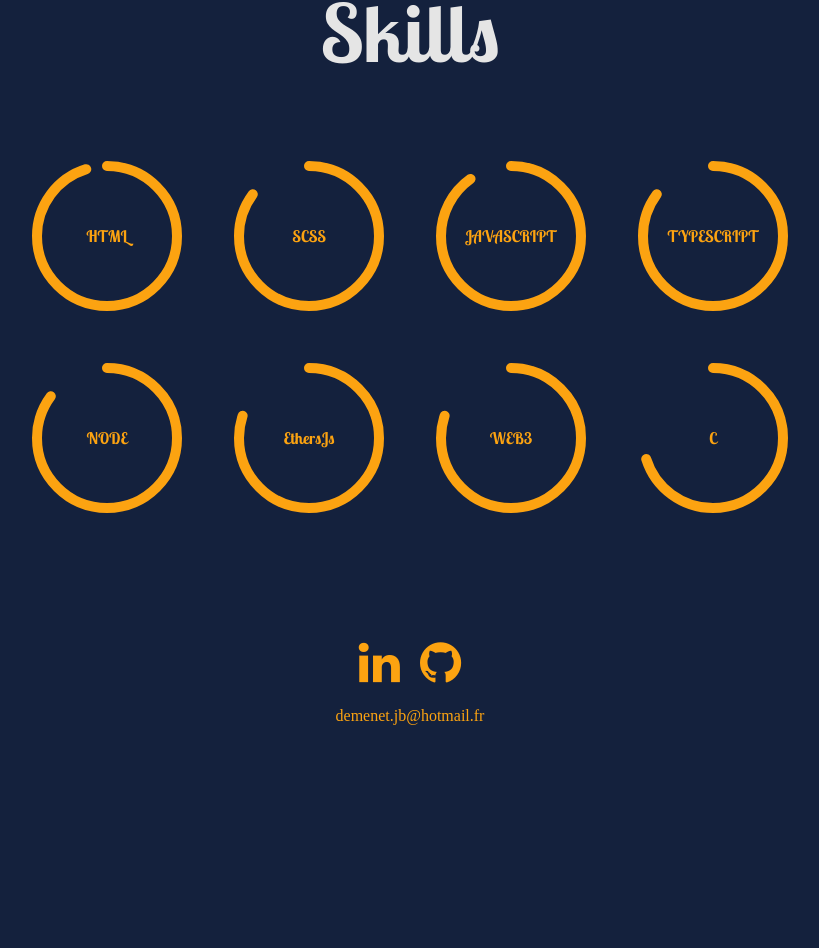
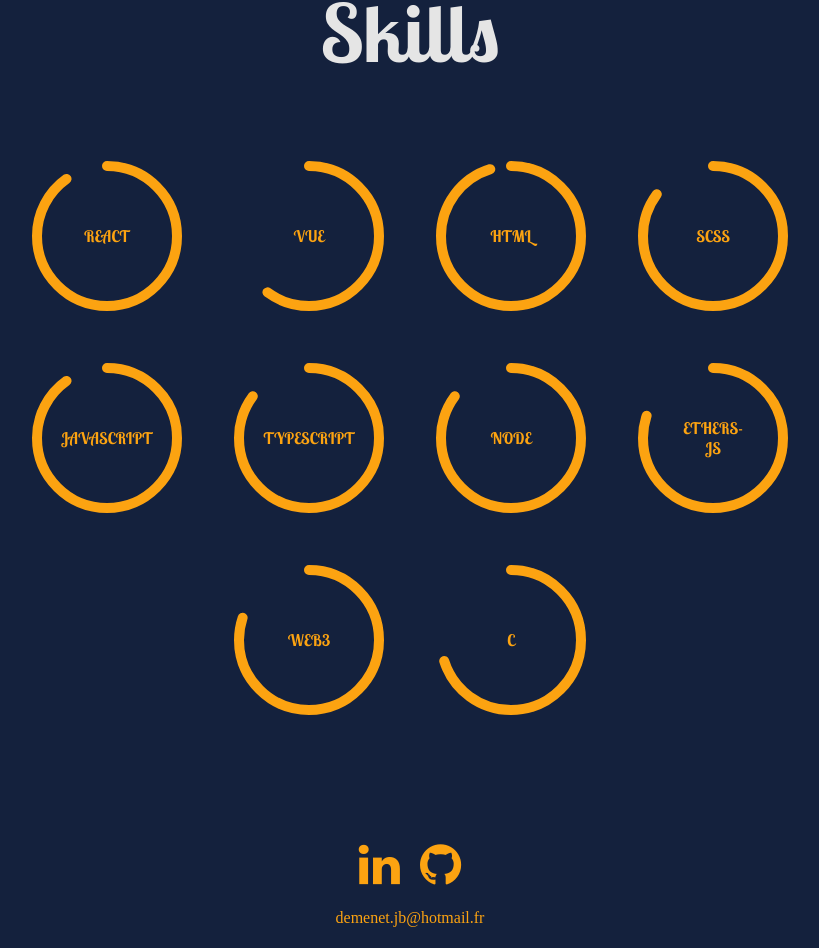
Before and after one commit to jb1011/Site-pero, a React (Create React App) app: page / in a window 1280 px wide. Shown: the part 2378-3326 px from the top of the page, without its empty margins (230-1049 px from the left). Before the commit the page ends 3153 px from the top, so only its background shows below. Built offline with nearby package versions, Linux system fonts and the light colour scheme.

Commit message:
reorder skills

```diff
--- a/src/components/Skills.js
+++ b/src/components/Skills.js
@@ -13,6 +13,9 @@ function Skills() {
     inView ? document.getElementById('ethersjs').classList.add("circle-EthersJs") : document.getElementById('ethersjs').classList.add(undefined)
     inView ? document.getElementById('web3').classList.add("circle-Web3") : document.getElementById('web3').classList.add(undefined)
     inView ? document.getElementById('c').classList.add("circle-C") : document.getElementById('c').classList.add(undefined)
+    inView ? document.getElementById('react').classList.add("circle-react") : document.getElementById('react').classList.add(undefined)
+    inView ? document.getElementById('vue').classList.add("circle-vue") : document.getElementById('vue').classList.add(undefined)
+
   }
 
   return (
@@ -22,6 +25,18 @@ function Skills() {
       <InView as='div' onChange={(inView) => triggerAnim(inView)}>
         <div style={{ display: 'flex', justifyContent: 'center' }}>
           <div className='container__progressbars'>
+            <div className="progressbar">
+              <svg className="progressbar__svg">
+                <circle id='react' cx="80" cy="80" r="70" className="progressbar__svg-circle shadow-html"> </circle>
+              </svg>
+              <span className="progressbar__text shadow-html">REACT</span>
+            </div>
+            <div className="progressbar">
+              <svg className="progressbar__svg">
+                <circle id='vue' cx="80" cy="80" r="70" className="progressbar__svg-circle shadow-html"> </circle>
+              </svg>
+              <span className="progressbar__text shadow-html">VUE</span>
+            </div>
             <div className="progressbar">
               <svg className="progressbar__svg">
                 <circle id='html' cx="80" cy="80" r="70" className="progressbar__svg-circle shadow-html"> </circle>
@@ -56,7 +71,7 @@ function Skills() {
               <svg className="progressbar__svg">
                 <circle id='ethersjs' cx="80" cy="80" r="70" className="progressbar__svg-circle shadow-html"> </circle>
               </svg>
-              <span className="progressbar__text shadow-html">EthersJs</span>
+              <span style={{textAlign: 'center'}} className="progressbar__text shadow-html">ETHERS-JS</span>
             </div>
             <div className="progressbar">
               <svg className="progressbar__svg">
--- a/src/styles/skills.scss
+++ b/src/styles/skills.scss
@@ -9,6 +9,7 @@ $porcent-node: 85;
 $porcent-react: 90;
 $porcent-Web3: 80;
 $porcent-C: 70;
+$porcent-vue: 60;
 
 @function strokeDashoffset($num) {
     @return 440 - (440 * $num) / 100;
@@ -88,6 +89,10 @@ $porcent-C: 70;
     &-C {
         animation: anim_circle-C 3s ease-in-out forwards;
     }
+
+    &-vue {
+        animation: anim_circle-vue 3s ease-in-out forwards;
+    }
 }
 
 .progressbar__text {
@@ -156,3 +161,9 @@ $porcent-C: 70;
         stroke-dashoffset: strokeDashoffset($porcent-C);
     }
 }
+
+@keyframes anim_circle-vue {
+    to {
+        stroke-dashoffset: strokeDashoffset($porcent-vue);
+    }
+}
```
